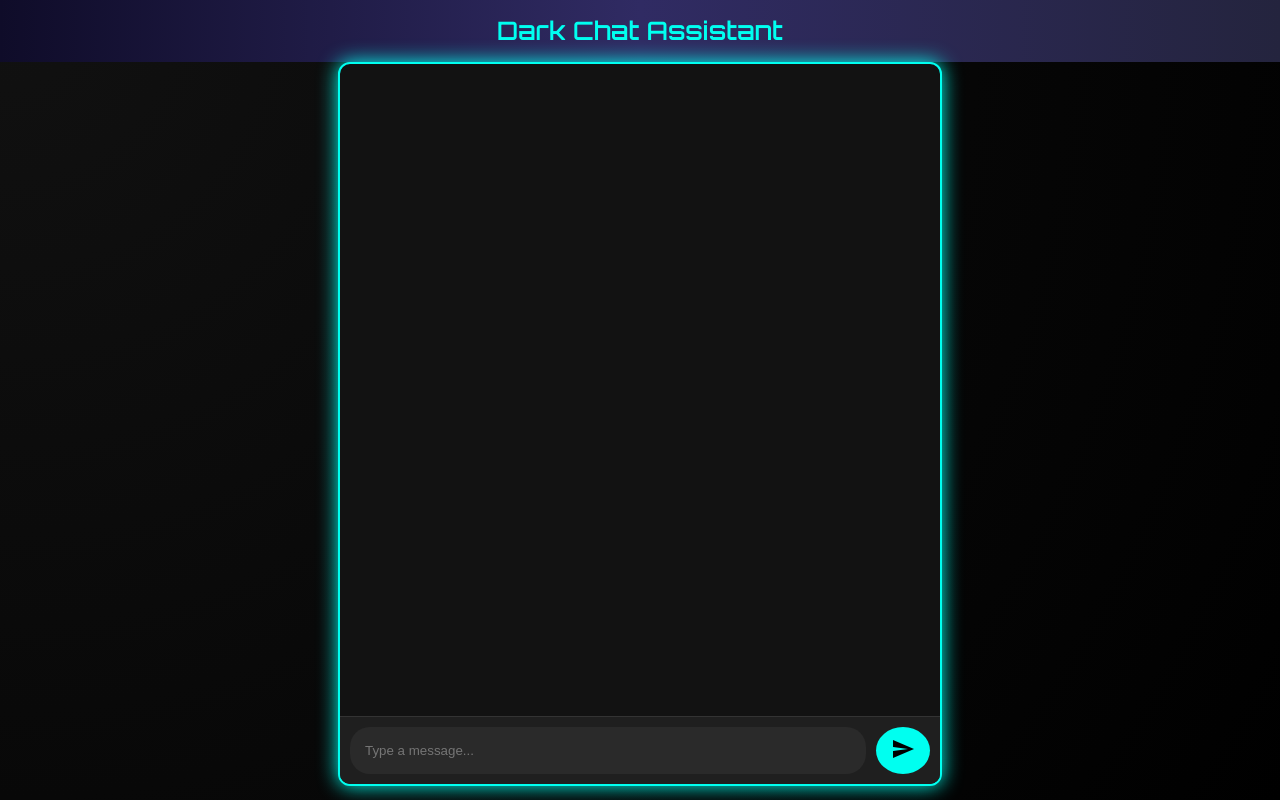
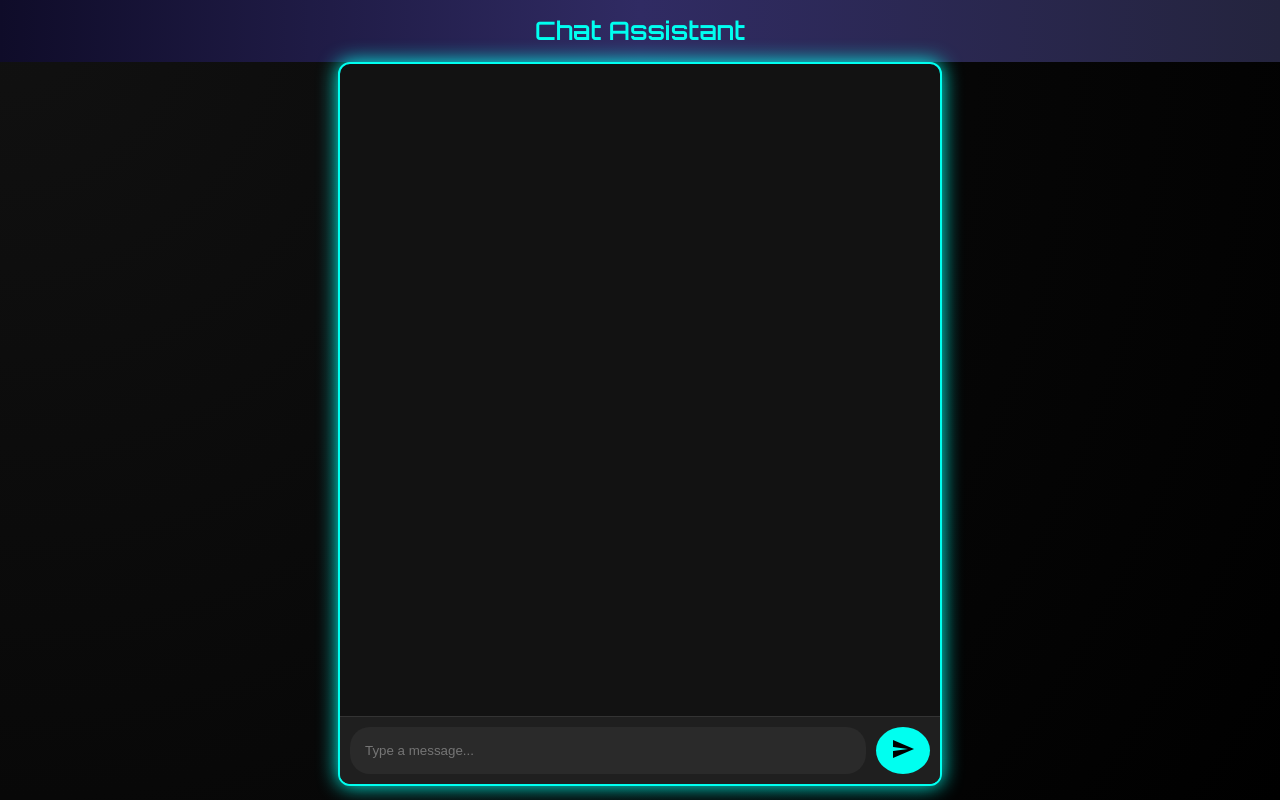
Before and after one commit to JWALIT-24/AI_ChatBot, a plain HTML site: page index.html in a window 1280 px wide. Drawn offline with nearby package versions, Linux system fonts and the light colour scheme.

Commit message:
Update files before pull

```diff
--- a/index.html
+++ b/index.html
@@ -13,7 +13,7 @@
   <link rel="stylesheet" href="style.css" />
 </head>
 <body>
-  <div class="header">Dark Chat Assistant</div>
+  <div class="header">Chat Assistant</div>
   <div class="container">
     <div id="chatbox" class="chatbox"></div>
     <form id="chat-form" class="input-area">
```
